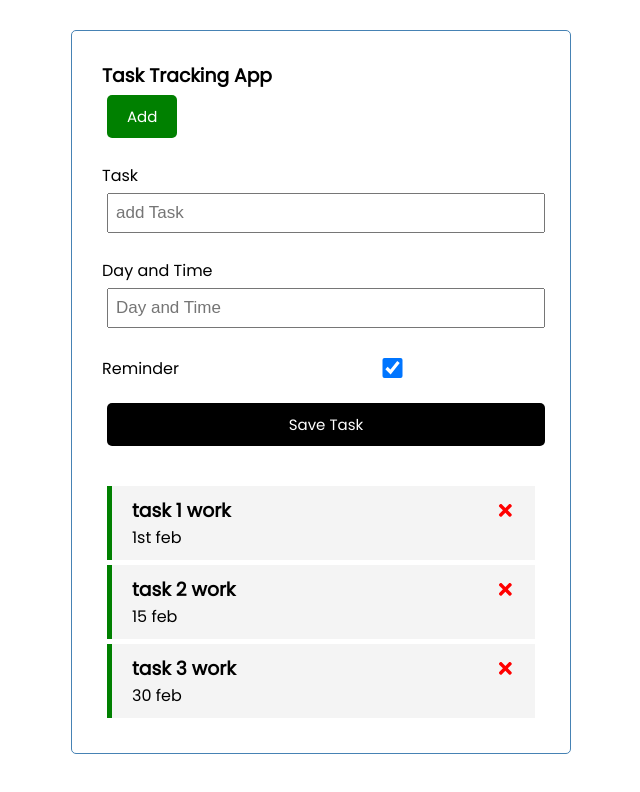
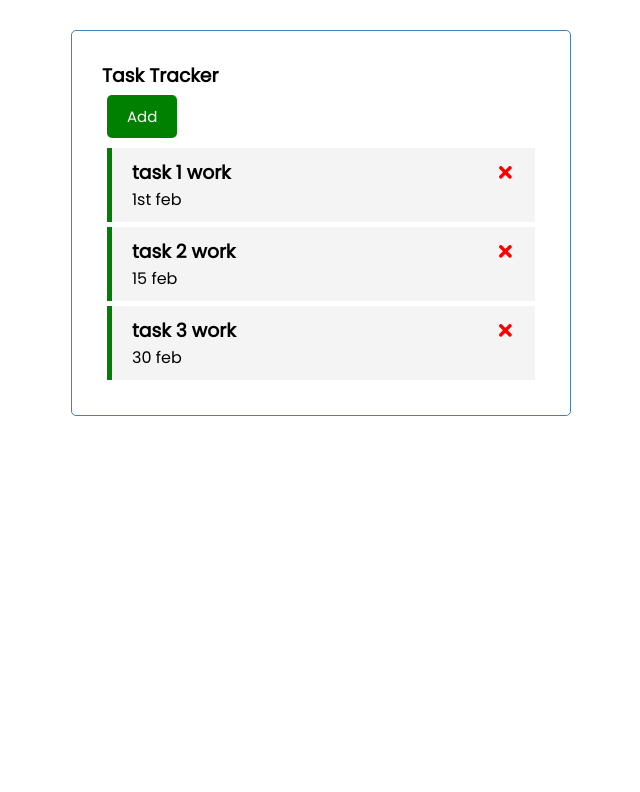
Before and after one commit to Abhishek4298/reactlearnTraversy, a React (Create React App) app: page / in a window 1280 px wide. Shown: the top 792 px of the page, without its empty margins (319-959 px from the left). Built offline with nearby package versions, Linux system fonts and the light colour scheme.

Commit message:
Button toggle for add/close Button

```diff
--- a/src/App.js
+++ b/src/App.js
@@ -6,6 +6,8 @@
 import AddTask from "./component/AddTask";
 
 function App() {
+  const [showAddTask, setShowAddTask] = useState(false)
+
   const [tasks, setTasks] = useState([
     {
       id: "1",
@@ -43,8 +45,8 @@
   return (
     <div className="container">
       {/* <h1 style={{ color: "blue" }}> */}
-      <Header title="Task Tracking App" />
-      <AddTask onAdd={addTask} />
+      <Header title="Task Tracking App" onAdd={() => setShowAddTask(!showAddTask)} showAdd={showAddTask} />
+      {showAddTask && <AddTask onAdd={addTask} />}
       {/* </h1> */}
       { tasks.length > 0 ? <Tasks tasks={tasks} onToggle={toggleReminder} onDelete={deleteTask} /> : <p style={{ color: "red" }}>No Task Found</p>}
     </div >
--- a/src/component/Header.jsx
+++ b/src/component/Header.jsx
@@ -1,14 +1,11 @@
 import React from 'react'
 import Button from "./Button";
 
-const Header = (props) => {
-    const onClick = () => {
-        console.log("clicked");
-    }
+const Header = ({ onAdd, showAdd }) => {
     return (
         <>
-            <h3 > {props.title}</h3>
-            <Button color="green" text="Add" onClick={onClick} />
+            <h3 >Task Tracker</h3>
+            <Button color={showAdd ? 'red' : 'green'} text={showAdd ? 'close' : 'Add'} onClick={onAdd} />
         </>
     )
 }
```
